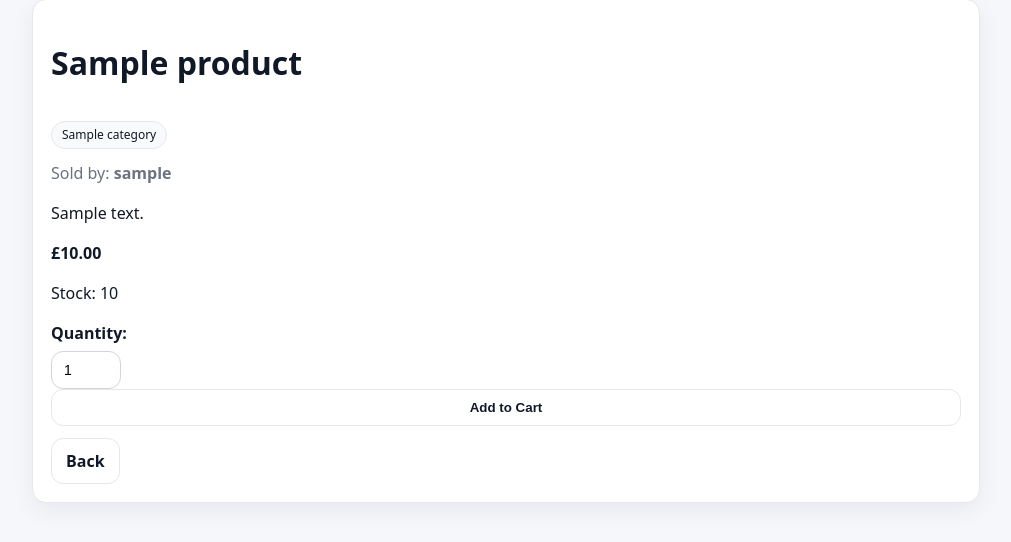
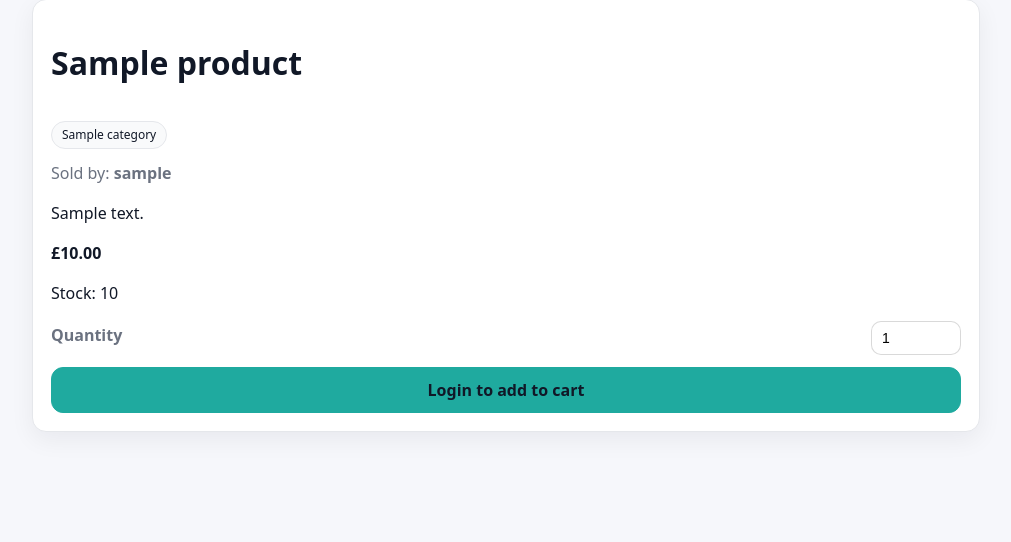
Before and after one commit to adeebimam/brfn_marketplace, a Django app: page /products/1/ in a window 1280 px wide. Shown: the part 92-634 px from the top of the page, without its empty margins (134-1145 px from the left). Run offline with Django 5.2, Linux system fonts and the light colour scheme; tables that the repository leaves empty hold one stand-in row (values such as "Sample post"); style sheets or scripts are compiled from the project's sources.

Commit message:
Cart improvements: add cart icon, login restriction, UI updates, and styling

```diff
--- a/apps/cart/context_processors.py
+++ b/apps/cart/context_processors.py
@@ -1,7 +1,11 @@
 def cart_item_count(request):
+    # only show cart count to authenticated users
+    if not request.user.is_authenticated:
+        return {"cart_item_count": 0}
+
     cart = request.session.get("cart", {})
 
-    # common pattern: cart = {product_id: quantity, ...}
+
     try:
         count = sum(int(qty) for qty in cart.values())
     except Exception:
--- a/static/src/scss/main.scss
+++ b/static/src/scss/main.scss
@@ -5,3 +5,5 @@
 
 // Pages
 @use "pages/dashboard";
+@use "pages/cart";
+@use "pages/products";
--- /dev/null
+++ b/static/src/scss/pages/_cart.scss
@@ -0,0 +1,30 @@
+.cart-table {
+  width: 100%;
+  border-collapse: collapse;
+
+  th, td {
+    padding: 12px 16px;
+    text-align: left;
+  }
+
+  tbody tr {
+    border-bottom: 1px solid #eee;
+  }
+}
+
+.cart-summary {
+  margin-top: 30px;
+
+  h3 {
+    margin-bottom: 10px;
+  }
+}
+
+.qty-form { margin: 0; }
+
+.qty-input {
+  width: 80px;
+  padding: 8px 10px;
+  border: 1px solid rgba(0,0,0,0.15);
+  border-radius: 10px;
+}
--- /dev/null
+++ b/static/src/scss/pages/_products.scss
@@ -0,0 +1,18 @@
+.add-to-cart {
+  display: grid;
+  gap: 12px;
+}
+
+.qty-row {
+  display: flex;
+  align-items: center;
+  justify-content: space-between;
+  gap: 12px;
+}
+
+.qty-input {
+  width: 90px;
+  padding: 8px 10px;
+  border: 1px solid rgba(0,0,0,0.15);
+  border-radius: 10px;
+}
--- a/templates/base.html
+++ b/templates/base.html
@@ -9,6 +9,7 @@
   <link rel="stylesheet" href="{% static 'dist/css/main.css' %}">
   <link rel="stylesheet" href="https://cdnjs.cloudflare.com/ajax/libs/font-awesome/6.5.0/css/all.min.css">
 </head>
+
 
 <body>
 
--- a/templates/cart/checkout.html
+++ b/templates/cart/checkout.html
@@ -2,7 +2,6 @@
 {% block content %}
   <div class="card stack">
     <h1>Checkout</h1>
-    <p>Checkout placeholder (login required).</p>
     <a class="btn" href="{% url 'cart:detail' %}">Back to Cart</a>
   </div>
 {% endblock %}
--- a/templates/marketplace/product_detail.html
+++ b/templates/marketplace/product_detail.html
@@ -21,16 +21,29 @@
     <p class="price">£{{ product.price }}</p>
     <p>Stock: {{ product.stock_quantity }}</p>
 
-    <!-- Add to cart form with quantity input -->
-    <form method="post" action="{% url 'cart:add' product.id %}">
-      {% csrf_token %}
-      <label for="qty">Quantity:</label>
-      <input type="number" id="qty" name="qty" value="1" min="1" max="{{ product.stock_quantity }}" style="width:70px; margin-right:10px;">
-      <button type="submit" class="btn" style="display:block; width:100%;">
-        Add to Cart
-      </button>
-    </form>
+  <!-- Add to cart form: allows authenticated users to add item to cart with custom quantity -->
+  <form method="post" action="{% url 'cart:add' product.id %}" class="add-to-cart">
+    {% csrf_token %}
 
-    <a class="btn" href="{% url 'marketplace:product_list' %}">Back</a>
+  <div class="qty-row">
+    <label for="qty" class="muted">Quantity</label>
+    <input
+      type="number"
+      id="qty"
+      name="qty"
+      value="1"
+      min="1"
+      max="{{ product.stock_quantity }}"
+      class="qty-input"
+    >
   </div>
+
+  {% if user.is_authenticated %}
+    <button type="submit" class="btn btn-primary">Add to Cart</button>
+  {% else %}
+    <a class="btn btn-primary" href="{% url 'accounts:login' %}?next={{ request.path }}">
+      Login to add to cart
+    </a>
+  {% endif %}
+</form>
 {% endblock %}
```
Also changed, not shown: apps/accounts/views.py (+8 -1 lines), apps/cart/views.py (+57 -26 lines), templates/cart/detail.html (+61 -11 lines).
